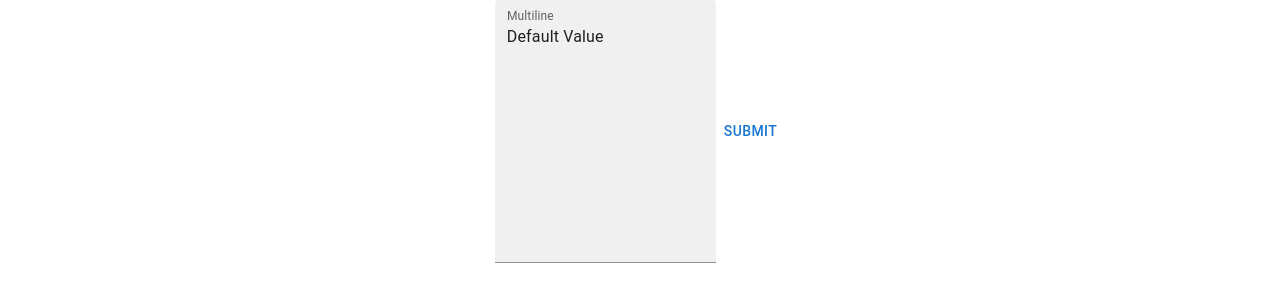
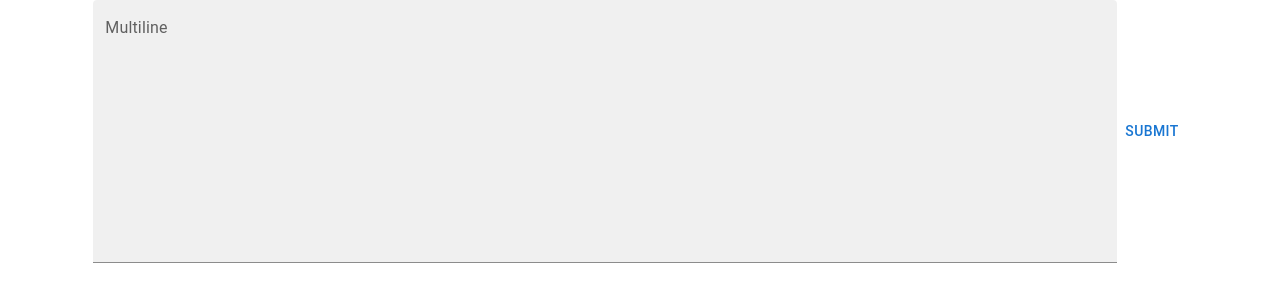
Before and after one commit to Fedozzzzz/text-summarizer, a React app in the folder frontend/: page / in a window 1280 px wide. Shown: the top 302 px of the page. Built offline with nearby package versions, Linux system fonts and the light colour scheme.

Commit message:
fixed summarization overlay.

```diff
--- a/frontend/src/components/forms/Form/Form.css
+++ b/frontend/src/components/forms/Form/Form.css
@@ -1,3 +1,3 @@
 .textFormContainer {
-
+    width: 80%;
 }
--- a/frontend/src/components/forms/Form/Form.jsx
+++ b/frontend/src/components/forms/Form/Form.jsx
@@ -4,19 +4,19 @@ import TextField from '@mui/material/TextField';
 import './Form.css';
 
 export default function Form(props) {
-    const { value, handleChange, handleSubmit } = props;
+    const { value, handleChange } = props;
 
     return (
         <div className="textFormContainer">
             <TextField
                 id="filled-multiline-flexible"
                 label="Multiline"
+                fullWidth
                 multiline
                 rows={10}
                 value={value}
                 onChange={handleChange}
                 variant="filled"
-                // onSubmit={handleSubmit}
             />
         </div>
     );
@@ -25,11 +25,9 @@ export default function Form(props) {
 Form.propTypes = {
     value: PropTypes.string,
     handleChange: PropTypes.func,
-    handleSubmit: PropTypes.func,
 };
 
 Form.defaultProps = {
     value: 'Enter Value',
     handleChange: null,
-    handleSubmit: null,
 };
--- a/frontend/src/components/pages/Home.css
+++ b/frontend/src/components/pages/Home.css
@@ -1,4 +1,6 @@
 .home {
+}
+.formContainer {
     display: flex;
     justify-content: center;
 }
--- a/frontend/src/components/pages/HomePage.jsx
+++ b/frontend/src/components/pages/HomePage.jsx
@@ -5,7 +5,8 @@ import { getSummarizedText } from '../../ajax/users';
 import './Home.css';
 
 function HomePage() {
-    const [formValue, setFormValue] = useState('Default Value');
+    const [formValue, setFormValue] = useState('');
+    const [summary, setSummary] = useState('');
 
     const handleChangeFormValue = (event) => {
         setFormValue(event.target.value);
@@ -15,7 +16,7 @@ function HomePage() {
         try {
             const { summarizedText } = await getSummarizedText({ text: formValue });
             console.log('summarizedText', summarizedText);
-            if (summarizedText) setFormValue(summarizedText);
+            if (summarizedText) setSummary(summarizedText);
         } catch (e) {
             console.log(e);
         }
@@ -23,12 +24,14 @@ function HomePage() {
 
     return (
         <div className="home">
-            <Form
-                value={formValue}
-                handleChange={handleChangeFormValue}
-                // handleSubmit={handleSubmitForm}
-            />
-            <Button onClick={handleSubmitForm}>Submit</Button>
+            <div className="formContainer">
+                <Form
+                    value={formValue}
+                    handleChange={handleChangeFormValue}
+                />
+                <Button onClick={handleSubmitForm}>Submit</Button>
+            </div>
+            { summary && <t>{summary}</t> }
         </div>
     );
 }
```
